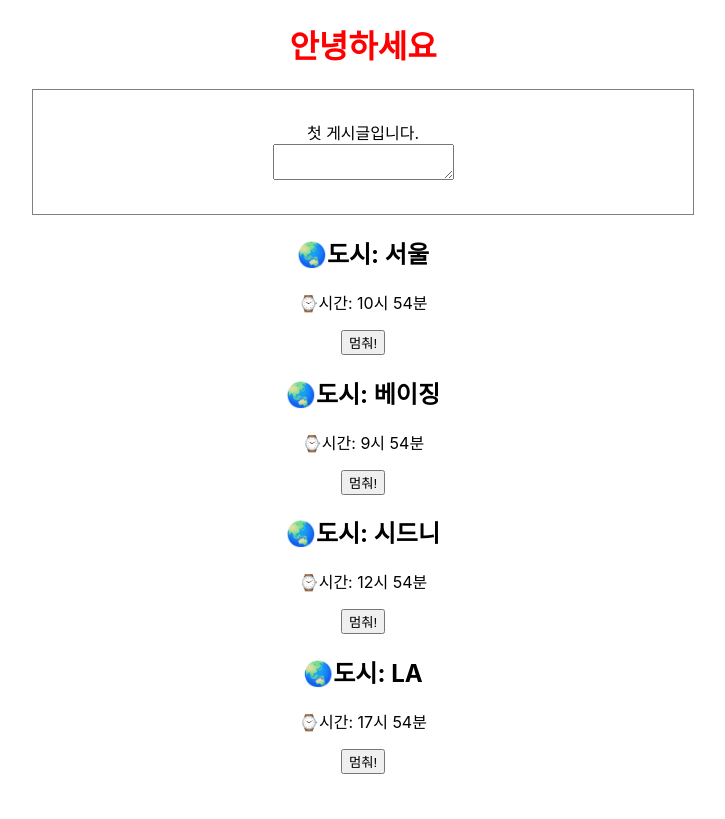
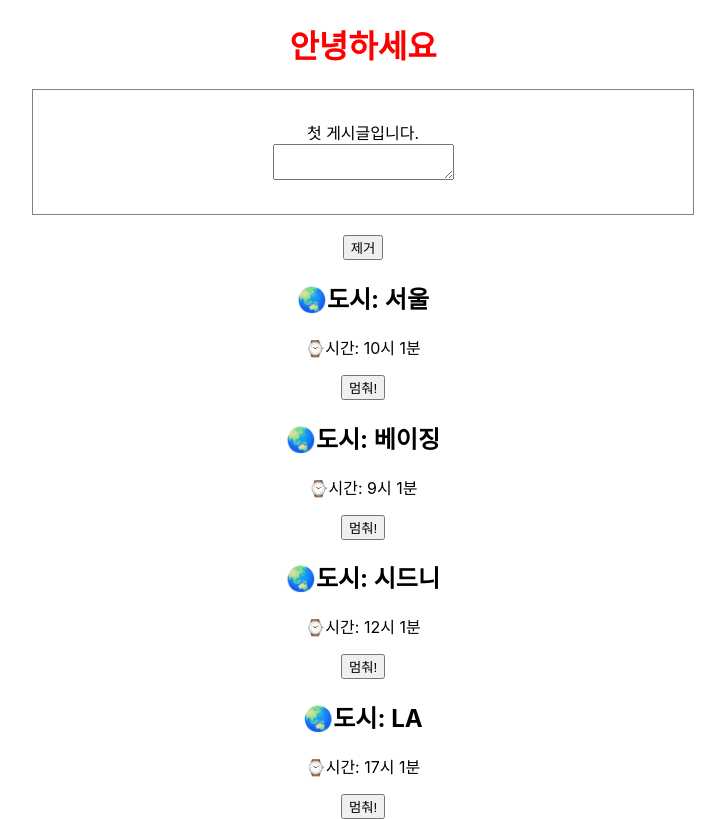
Before and after one commit to baaaam771/react_basic, a React (Create React App) app: page / in a window 1280 px wide. Shown: the whole page, without its empty margins (277-1002 px from the left). Built offline with nearby package versions, Linux system fonts and the light colour scheme.

Commit message:
lifecycle & del btn

```diff
--- a/src/App.js
+++ b/src/App.js
@@ -1,6 +1,7 @@
 import logo from './logo.svg';
 import './App.css';
 import {Component} from 'react'
+import {PureComponent} from 'react'
 
 
 // function WorldClock(props) {
@@ -13,7 +14,7 @@ import {Component} from 'react'
 // }
 
 // 시 분 변화 동적으로 변하는 것을 만들고 싶다 state 활용
-class WorldClock extends Component {
+class WorldClock extends PureComponent {
 
   constructor(props) {
     super(props)
@@ -22,15 +23,26 @@ class WorldClock extends Component {
       minute: 0,
       stop: false,
     }
-// this.setState
+
+    console.log("  Child) 시작합니다.")
+
+  }
+
+  componentDidMount() {
+  // this.setState
     this.timer = setInterval(() => {
       this.setState((state) => (
         state.minute === 59
         ? {hour: state.hour + 1, minute: 0}
         : {minute: state.minute + 1}
       ))
-    } ,100)
+    } ,5000)
 
+    console.log("  Child) 마운트되었습니다.")
+  }
+
+  componentDidUpdate() {
+    console.log("  Child) 업데이트!")
   }
 
   handlingClick = (event) => {
@@ -90,16 +102,31 @@ class App extends Component {
       ['LA', 17]
     ]
     this.state = {
-      content: ''
+      content: '',
+      show: true,
     }
+    console.log("Parent) 시작합니다.")
 
+  }
+
+  componentDidMount() {
+    console.log("Parent) 마운트되었습니다.")
+  }
+
+  componentDidUpdate() {
+    console.log("Parent) 업데이트!")
   }
 
   handlingChange = (event) => {
     this.setState({content: event.target.value})
   }
 
+  handlingClick = (event) => {
+    this.setState({show: false})
+  }
+
   render() {
+    console.log("Parent) 렌더링!")
 
     return (
       <div className="App">
@@ -109,7 +136,10 @@ class App extends Component {
           <br />
           <textarea value={this.state.content} onChange={this.handlingChange}></textarea>
         </div>
-        {this.cityTimeData.map((citytime, index)=>
+        <br />
+        <button onClick={this.handlingClick}>제거</button>
+        { this.state.show &&
+          this.cityTimeData.map((citytime, index)=>
           <WorldClock city = {citytime[0]} time = {citytime[1]} key = {index} />
         )}
       </div>
```
